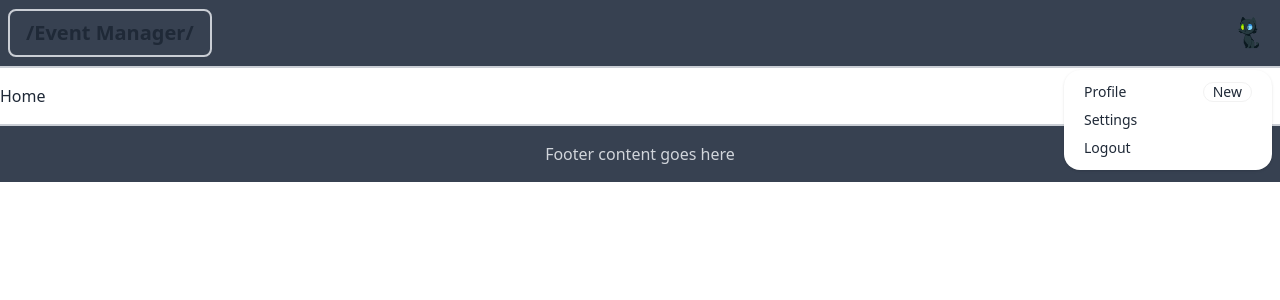
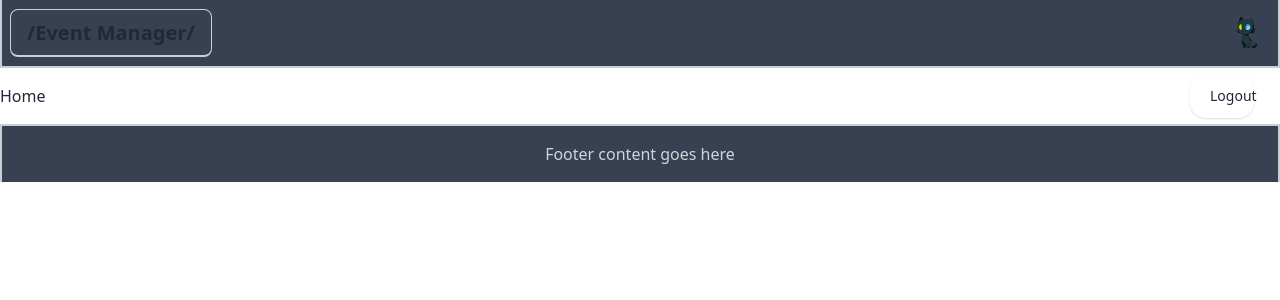
Before and after one commit to EugeneShust/event-manager, a React (Vite) app: page / in a window 1280 px wide. Both pictures are taken after a click on the button 1248 px from the left and 32 px from the top of the page. Shown: the top 300 px of the page. Built offline with nearby package versions, Linux system fonts and the light colour scheme.

Commit message:
changed width, added borders

```diff
--- a/index.html
+++ b/index.html
@@ -1,4 +1,4 @@
-<!DOCTYPE html>
+<!doctype html>
 <html lang="en">
     <head>
         <meta charset="UTF-8" />
--- a/src/components/Footer.jsx
+++ b/src/components/Footer.jsx
@@ -1,6 +1,6 @@
 export const Footer = () => {
     return (
-        <footer className="bg-gray-700 p-4 text-center text-gray-300 border-t-2 border-[#CACED5] mt-4">
+        <footer className="bg-gray-700 p-4 text-center text-gray-300 border-t-2 border-r-2 border-l-2 border-[#CACED5] mt-4">
             Footer content goes here
         </footer>
     );
--- a/src/components/Header.jsx
+++ b/src/components/Header.jsx
@@ -3,7 +3,7 @@ import { Navbar } from './index';
 export function Header() {
     return (
         <>
-            <div className="border-b-2 border-[#CACED5] mb-4">
+            <div className="border-b-2 border-r-2 border-l-2 border-[#CACED5] mb-4">
                 <Navbar />
             </div>
         </>
--- a/src/components/MainLayout.jsx
+++ b/src/components/MainLayout.jsx
@@ -2,14 +2,15 @@ import { Outlet } from 'react-router-dom';
 import { Header, Footer } from './index';
 
 export const MainLayout = () => {
-
     return (
         <>
-            <Header />
-            <main className="container mx-auto">
-                <Outlet  />
-            </main>
-            <Footer />
+            <div className="max-w-screen-xl mx-auto">
+                <Header />
+                <main className="container mx-auto">
+                    <Outlet />
+                </main>
+                <Footer />
+            </div>
         </>
     );
 };
--- a/src/components/Navbar.jsx
+++ b/src/components/Navbar.jsx
@@ -5,9 +5,11 @@ export function Navbar() {
         <nav>
             <div className="navbar bg-[#374151]">
                 <div className="flex-1">
-                    <a className="btn btn-ghost border-2 border-[#CACED5] text-xl">
-                        /Event Manager/
-                    </a>
+                    <li className="btn btn-ghost border-b-2 border-[#CACED5] text-xl">
+                        <Link to="/" className="text-xl">
+                            /Event Manager/
+                        </Link>
+                    </li>
                 </div>
                 <div className="flex-none gap-2">
                     <div className="dropdown dropdown-end">
@@ -26,17 +28,8 @@ export function Navbar() {
                         </div>
                         <ul
                             tabIndex={0}
-                            className="menu menu-sm dropdown-content bg-base-100 rounded-box z-[1] mt-3 w-52 p-2 shadow"
+                            className="menu menu-sm dropdown-content bg-base-100 rounded-box z-[1] mt-4 mr-4 w-16 p-2 shadow"
                         >
-                            <li>
-                                <a className="justify-between">
-                                    Profile
-                                    <span className="badge">New</span>
-                                </a>
-                            </li>
-                            <li>
-                                <a>Settings</a>
-                            </li>
                             <li>
                                 <a>Logout</a>
                             </li>
```
Lines whose indentation alone changed are shown as unchanged.
